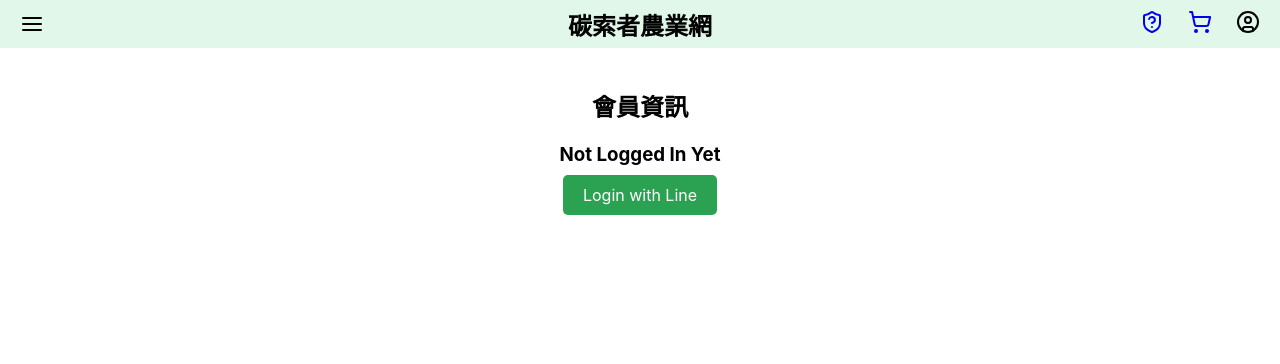
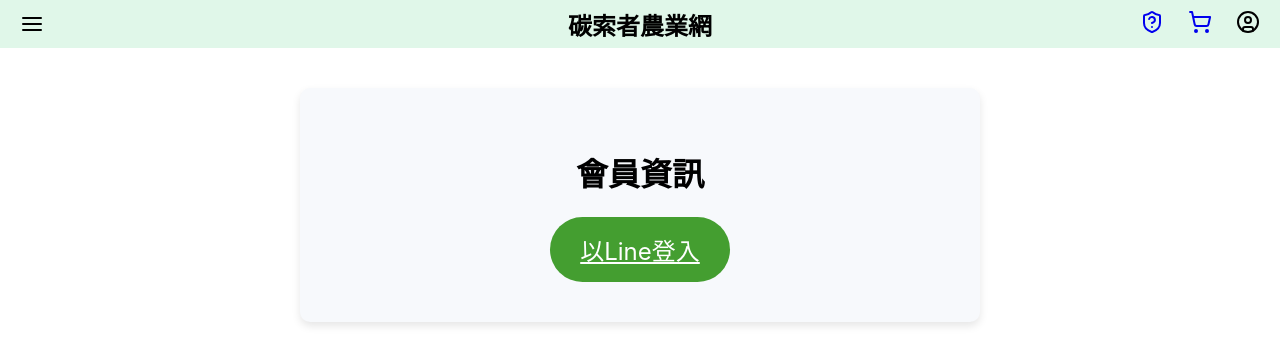
Before and after one commit to buffett0323/IMV_NTU_2024, a React (Create React App) app in the folder client/: page /member in a window 1280 px wide. Shown: the top 364 px of the page. Built offline with nearby package versions, Linux system fonts and the light colour scheme.

Commit message:
Member page optimized

```diff
--- a/client/src/components/AIQA.tsx
+++ b/client/src/components/AIQA.tsx
@@ -29,7 +29,7 @@ const AIQA: React.FC = () => {
               <ul className="faq-list">
                   {faq.map((item, index) => (
                       <li key={index} className="faq-item">
-                            <h4>{item.question}</h4>
+                          <h4>{`${index + 1}. ${item.question}`}</h4> {/* Add the number in front of the question */}
                           <p>{item.answer}</p>
                           {item.reference && <a href={item.reference} target="_blank" rel="noopener noreferrer">參考資料</a>}
                       </li>
--- a/client/src/components/Member.tsx
+++ b/client/src/components/Member.tsx
@@ -45,40 +45,46 @@ const Member: React.FC = () => {
   };
 
   return (
-    <section className="member">
+    <div className="member">
       <h1>會員資訊</h1>
       {user ? (
         <div>
-          <h2>會員名字: {user.displayName}</h2>
-          <img src={user.pictureUrl} alt="User profile" />
+          <h2>{user.displayName} 的會員中心</h2>
+          <div className="member-figure-container">
+            <img src={user.pictureUrl} className="member-figure" alt="Community Figure" />
+          </div>
 
           {isEditing ? (
-            <div className="edit-form">
-              <label>
-                名字:
+            <div className="edit-form-container">
+              <h2 className="edit-form-title">Edit Your Profile</h2>
+              <form className="edit-form">
+                <div className="form-group">
+                  <label htmlFor="name" className="form-label">名字</label>
                   <input
-                  type="text"
+                    type="text" id="name" name="name" className="form-input"
                     value={displayName}
                     onChange={(e) => setDisplayName(e.target.value)}
                   />
-              </label>
-              <label>
-                電子郵件:
+                </div>
+                <div className="form-group">
+                  <label htmlFor="email" className="form-label">Email</label>
                   <input
-                  type="email"
+                    type="email" id="email" name="email" className="form-input"
                     value={email}
                     onChange={(e) => setEmail(e.target.value)}
                   />
-              </label>
-              <label>
-                配送地址:
+                </div>
+                <div className="form-group">
+                  <label htmlFor="deliveryAddress" className="form-label">配送地址</label>
                   <input
-                  type="text"
+                    type="text" className="form-input"
                     value={deliveryAddress}
                     onChange={(e) => setDeliveryAddress(e.target.value)}
                   />
-              </label>
-              <button onClick={handleSave} className="btn save">Save</button>
+                </div>
+
+                <button type="submit" className="form-submit-btn" onClick={handleSave}>Save Changes</button>
+              </form>
             </div>
           ) : (
             <div>
@@ -96,11 +102,10 @@ const Member: React.FC = () => {
         </div>
       ) : (
         <div className="auth-buttons">
-          <h3>Not Logged In Yet</h3>
-          <Link to="/login" className="btn">Login with Line</Link>
+          <Link to="/login" className="btn">以Line登入</Link>
         </div>
       )}
-    </section>
+    </div>
   );
 };
 
--- a/client/src/components/Navbar.tsx
+++ b/client/src/components/Navbar.tsx
@@ -46,7 +46,7 @@ const Navbar: React.FC = () => {
           <>
             <li><Link to="/market" onClick={toggleMenu}>農產品市場</Link></li>
             <li><Link to="/fertilizer" onClick={toggleMenu}>肥料與資源</Link></li>
-            <li><Link to="/info" onClick={toggleMenu}>生產者資訊</Link></li>
+            {/* <li><Link to="/info" onClick={toggleMenu}>生產者資訊</Link></li> */}
             <li><Link to="/plan" onClick={toggleMenu}>碳固定計畫</Link></li>
             <li><Link to="/producer" onClick={toggleMenu}>賣家中心</Link></li>
             <li><a href={IPCC_Weblink} target="_blank" rel="noopener noreferrer" onClick={toggleMenu}>氣候變遷網站</a></li>
--- a/client/src/components/css/Member.css
+++ b/client/src/components/css/Member.css
@@ -1,23 +1,115 @@
 .member {
-    padding: 20px;
+  padding: 40px;
+  text-align: center;
+  background-color: #f7f9fc;
+  border-radius: 10px;
+  box-shadow: 0 4px 8px rgba(0, 0, 0, 0.1);
+  max-width: 600px;
+  margin: 40px auto;
+}
+
+.member-title {
+  font-size: 2.5rem;
+  color: #333;
+  margin-bottom: 20px;
+}
+
+.member-figure-container {
+  overflow: hidden;
+  border-radius: 10px;
+  margin-bottom: 30px;
+}
+
+.member-figure {
+  width: 80%;
+  height: auto;
+  transition: transform 0.3s ease-in-out;
+}
+
+.member-figure:hover {
+  transform: scale(1.05);
+}
+
+.auth-buttons {
+  display: flex;
+  justify-content: center;
+  gap: 20px;
+}
+
+.auth-buttons .btn {
+  padding: 15px 30px;
+  font-size: 1.5rem;
+  color: white;
+  background-color: #449e30;
+  border: none;
+  border-radius: 50px;
+  cursor: pointer;
+  transition: background-color 0.3s ease;
+}
+
+.auth-buttons .btn:hover {
+  background-color: #1c5427;
+}
+
+
+.edit-form-container {
+  background-color: #fff;
+  padding: 30px;
+  border-radius: 10px;
+  box-shadow: 0 4px 12px rgba(0, 0, 0, 0.1);
+  max-width: 500px;
+  margin: 40px auto;
+}
+
+.edit-form-title {
+  font-size: 2rem;
+  color: #333;
+  margin-bottom: 20px;
   text-align: center;
 }
 
-  .auth-buttons {
-    margin-top: 20px;
+.edit-form {
+  display: flex;
+  flex-direction: column;
+  gap: 20px;
 }
 
-  .auth-buttons .btn {
-    margin: 10px;
-    padding: 10px 20px;
-    text-decoration: none;
-    color: white;
-    background-color: #2ba251;
-    border: none;
-    border-radius: 5px;
-    cursor: pointer;
+.form-group {
+  display: flex;
+  flex-direction: column;
+  gap: 8px;
 }
 
-  .auth-buttons .btn:hover {
+.form-label {
+  font-size: 1rem;
+  color: #555;
+}
+
+.form-input {
+  padding: 10px 15px;
+  font-size: 1rem;
+  border: 1px solid #ccc;
+  border-radius: 5px;
+  transition: border-color 0.3s ease;
+}
+
+.form-input:focus {
+  border-color: #007bff;
+  outline: none;
+}
+
+.form-submit-btn {
+  padding: 15px;
+  font-size: 1.2rem;
+  color: #fff;
+  background-color: #007bff;
+  border: none;
+  border-radius: 50px;
+  cursor: pointer;
+  transition: background-color 0.3s ease;
+  text-align: center;
+}
+
+.form-submit-btn:hover {
   background-color: #0056b3;
 }
--- a/client/src/components/css/Navbar.css
+++ b/client/src/components/css/Navbar.css
@@ -5,6 +5,7 @@
   background-color: #e0f7e9;
   padding: 10px 20px;
   position: relative;
+  z-index: 1000; /* Ensure the navbar is above other elements */
 }
 
 .circle-border {
@@ -64,6 +65,7 @@
   list-style-type: none;
   padding: 0;
   margin: 0;
+  z-index: 1001; /* Ensure the links are above other elements */
 }
 
 .navbar-links.open {
@@ -75,7 +77,9 @@
   width: 200px;
   border: 1px solid #ddd;
   box-shadow: 0 2px 5px rgba(0, 0, 0, 0.1);
+  z-index: 1001; /* Ensure the dropdown is above other elements */
 }
+
 
 .navbar-links li {
   padding: 10px;
@@ -141,16 +145,13 @@
     border: 1px solid #ccc;
     border-radius: 5px;
     width: 200px;
+    z-index: 1001; /* Ensure the links are above other elements */
   }
 
   .navbar-links.open {
     display: flex;
   }
 
-  .navbar-links li {
-    margin: 10px 0;
-  }
-
   .navbar-icons {
     display: none;
   }
--- a/client/src/components/pages/Login.tsx
+++ b/client/src/components/pages/Login.tsx
@@ -16,8 +16,7 @@ const LoginPage: React.FC = () => {
 
   return (
     <div>
-      <h1>Login</h1>
-      <h3>Login with Line</h3>
+      <h1>Login with Line</h1>
       <button onClick={handleLogin}>
         <img src={loginButtonImage} alt="Login with Line" width="150" />
       </button>
```
Also changed, not shown: client/src/components/Fertilizer.tsx (+3 -3 lines). Lines whose indentation alone changed are shown as unchanged.
